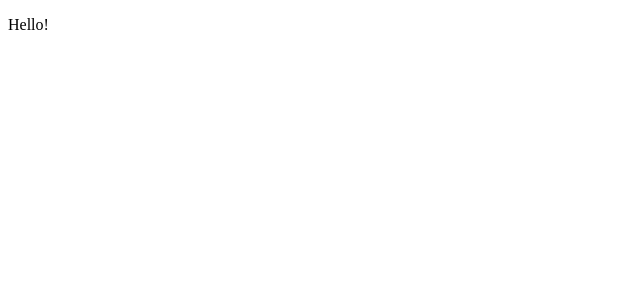
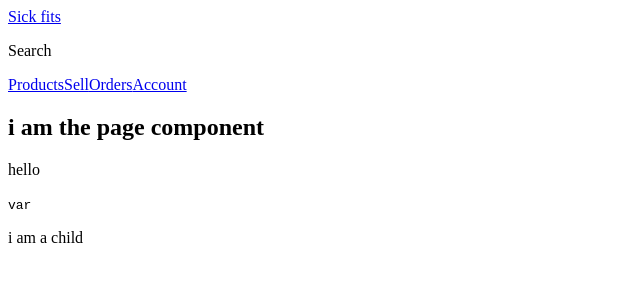
Before and after one commit to nelsW70/sick-fits, a Next.js app in the folder frontend/: page / in a window 1280 px wide. Shown: the top 300 px of the page, without its empty margins (0-640 px from the left). Built offline with nearby package versions, Linux system fonts and the light colour scheme.

Commit message:
add: building out next pages

```diff
--- /dev/null
+++ b/frontend/components/Header.js
@@ -0,0 +1,16 @@
+import Link from 'next/link';
+import Nav from './Nav';
+
+export default function Header() {
+  return (
+    <header>
+      <div className="bar">
+        <Link href="/">Sick fits</Link>
+      </div>
+      <div className="sub-bar">
+        <p>Search</p>
+      </div>
+      <Nav />
+    </header>
+  );
+}
--- /dev/null
+++ b/frontend/components/Nav.js
@@ -0,0 +1,12 @@
+import Link from 'next/link';
+
+export default function Nav() {
+  return (
+    <nav>
+      <Link href="/products">Products</Link>
+      <Link href="/sell">Sell</Link>
+      <Link href="/orders">Orders</Link>
+      <Link href="/account">Account</Link>
+    </nav>
+  );
+}
--- /dev/null
+++ b/frontend/components/Page.js
@@ -0,0 +1,18 @@
+import PropTypes from 'prop-types';
+import Header from './Header';
+
+export default function Page({ children, cool }) {
+  return (
+    <div>
+      <Header />
+      <h2>i am the page component</h2>
+      <h3>{cool}</h3>
+      {children}
+    </div>
+  );
+}
+
+Page.propTypes = {
+  cool: PropTypes.string,
+  children: PropTypes.any
+};
--- /dev/null
+++ b/frontend/pages/_app.js
@@ -0,0 +1,9 @@
+import Page from '../components/Page';
+
+export default function MyApp({ Component, pageProps }) {
+  return (
+    <Page>
+      <Component {...pageProps} />
+    </Page>
+  );
+}
--- /dev/null
+++ b/frontend/pages/_document.js
@@ -0,0 +1,15 @@
+import Document, { Html, Head, NextScript, Main } from 'next/document';
+
+export default class MyDocument extends Document {
+  render() {
+    return (
+      <Html lang="en-US">
+        {/* <Head></Head> */}
+        <body>
+          <Main />
+          <NextScript />
+        </body>
+      </Html>
+    );
+  }
+}
--- a/frontend/pages/index.js
+++ b/frontend/pages/index.js
@@ -1,7 +1,9 @@
 export default function IndexPage() {
   return (
-    <div>
-      <p>Hello!</p>
-    </div>
+    <>
+      <p>hello</p>
+      <code>var</code>
+      <p>i am a child</p>
+    </>
   );
 }
--- a/frontend/pages/sell.js
+++ b/frontend/pages/sell.js
@@ -1,7 +1,3 @@
 export default function SellPage() {
-  return (
-    <div>
-      <p>Hello from sell page!</p>
-    </div>
-  );
+  return <p>Hello I am the sell Page!</p>;
 }
```
